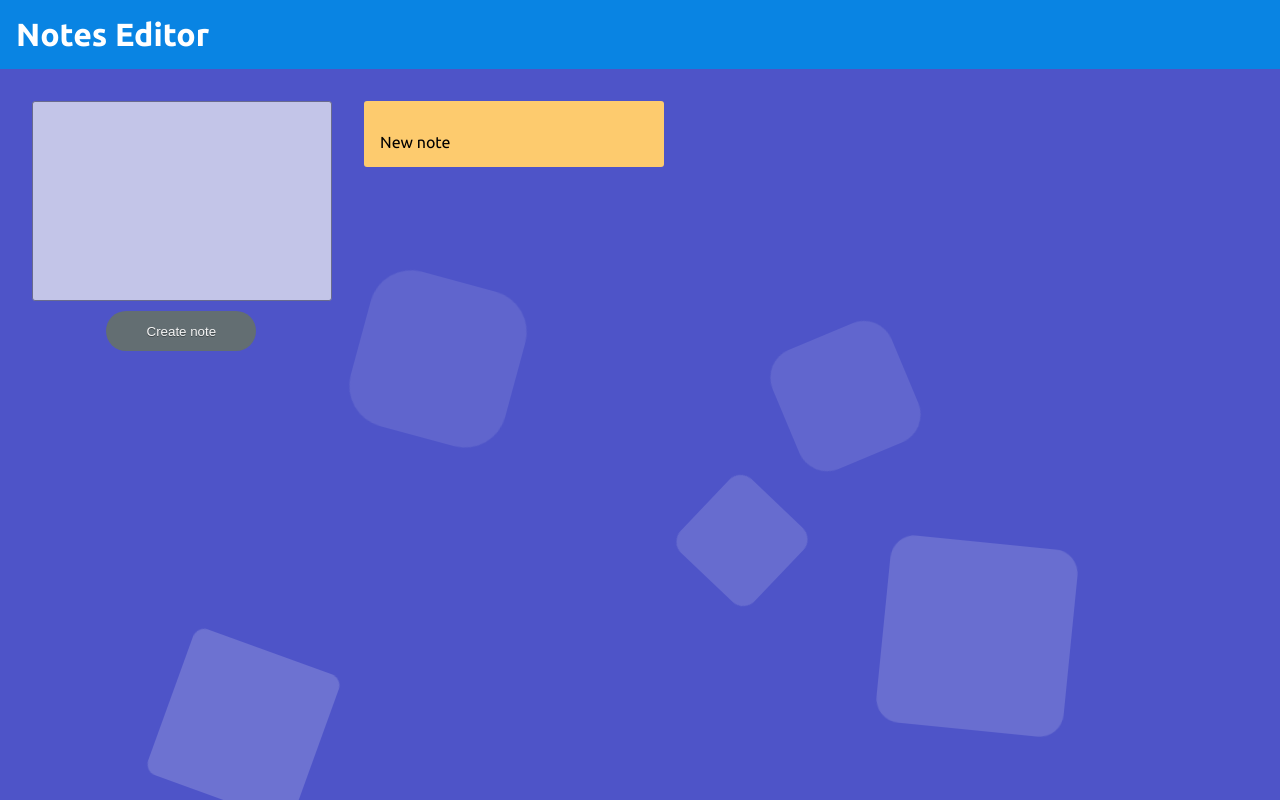
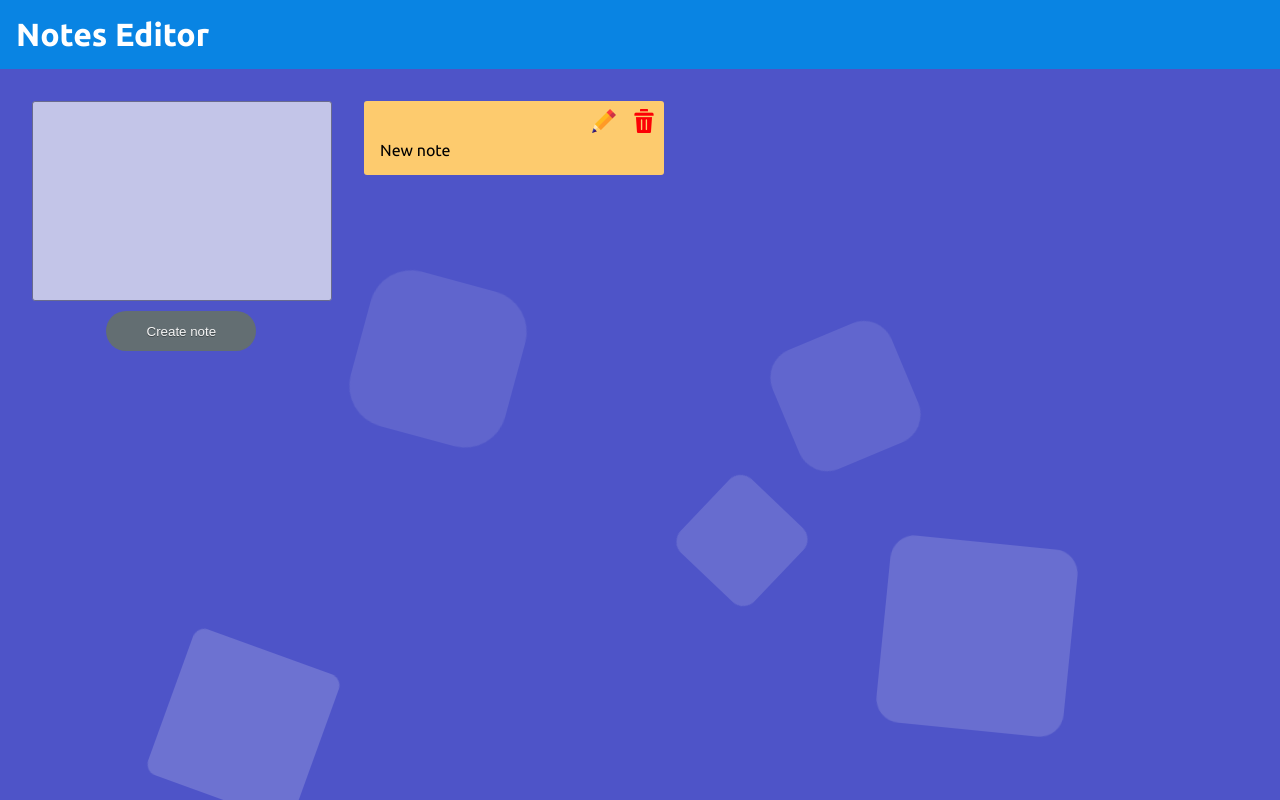
Before and after one commit to Vonubat/notes-editor, a React (Create React App) app: page / in a window 1280 px wide. Both pictures are taken after a click on the button "Create note". Built offline with nearby package versions, Linux system fonts and the light colour scheme.

Commit message:
feat: add edit & delete btns

```diff
--- a/src/components/Note.module.scss
+++ b/src/components/Note.module.scss
@@ -1,13 +1,32 @@
 @import '../sass/abstracts/variables';
 
 .note {
+  position: relative;
   width: 300px;
-  padding: 2rem 1rem 1rem;
+  padding: 2.5rem 1rem 1rem;
   box-sizing: border-box;
   position: relative;
   border-radius: 3px;
   background: $color-bright-yarrow;
 
+  .controls-container {
+    position: absolute;
+    top: 0.5rem;
+    right: 3rem;
+    display: flex;
+    gap: 1rem;
+    width: 1.5rem;
+    height: 1.5rem;
+
+    .edit {
+      cursor: pointer;
+    }
+
+    .delete {
+      cursor: pointer;
+    }
+  }
+
   span {
     white-space: pre-wrap;
   }
--- a/src/components/Note.tsx
+++ b/src/components/Note.tsx
@@ -1,14 +1,20 @@
 import React from 'react';
+import EditIcon from '../assets/edit.png';
+import DeleteIcon from '../assets/delete.png';
 import styles from './Note.module.scss';
 
 interface MyProps {
-  id?: string;
-  children?: string;
+  id: number;
+  children: string;
 }
 
 export const Note = ({ children, id }: MyProps): JSX.Element => {
   return (
-    <div id={id} className={styles.note}>
+    <div className={styles.note}>
+      <div className={styles['controls-container']}>
+        <img src={EditIcon} alt="Edit" className={styles.edit} />
+        <img src={DeleteIcon} alt="Delete" className={styles.delete} />
+      </div>
       <span>{children}</span>
     </div>
   );
--- a/src/components/NoteList.tsx
+++ b/src/components/NoteList.tsx
@@ -11,7 +11,7 @@ export const NoteList = (): JSX.Element => {
     <div className={styles['note-list']}>
       {notes.map(
         ({ text, id }: IData): JSX.Element => (
-          <Note key={String(id)} id={String(id)}>
+          <Note key={String(id)} id={id}>
             {text}
           </Note>
         )
```
Also changed, not shown: src/assets/delete.png (added), src/assets/edit.png (added).
